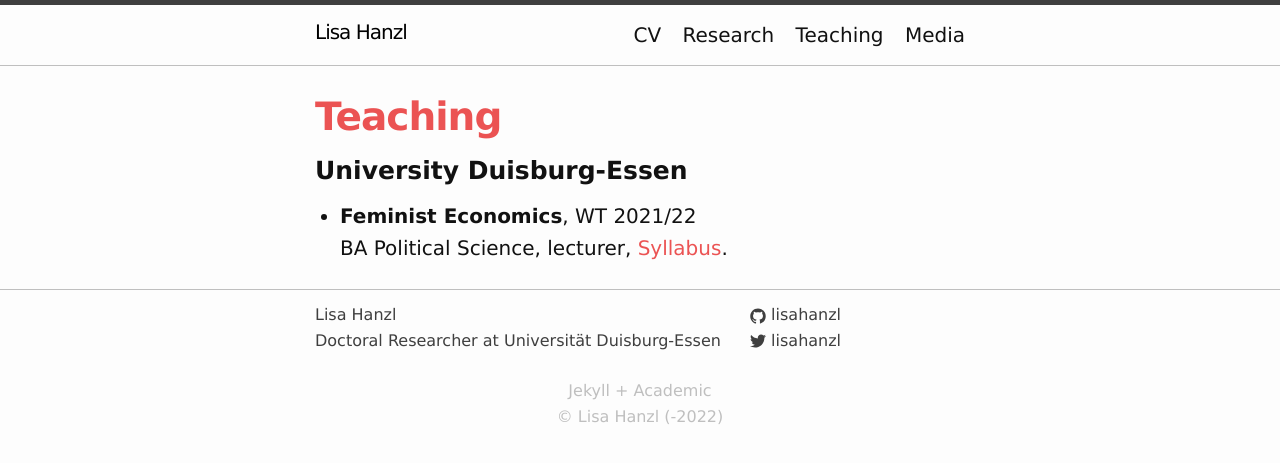
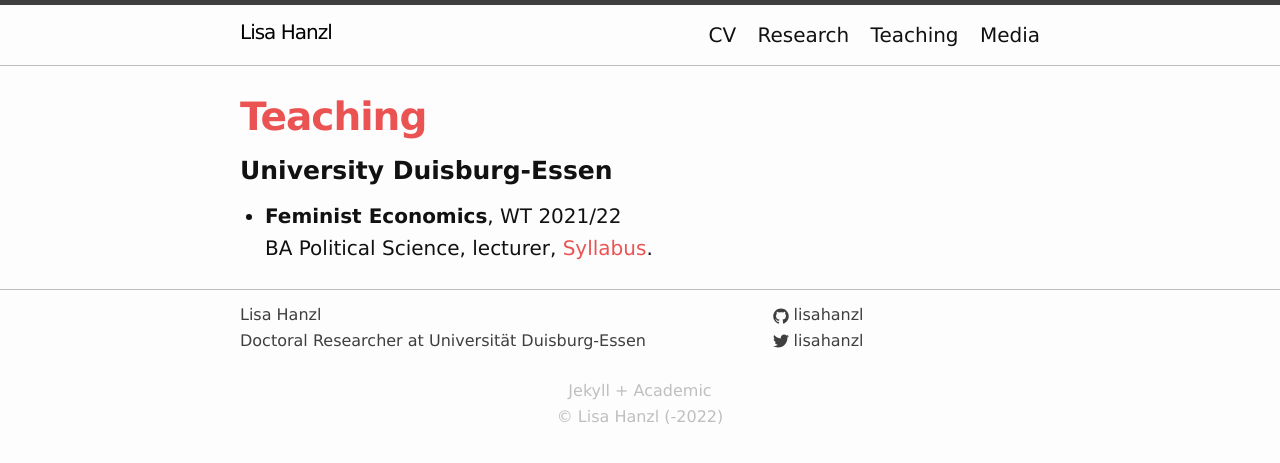
Before and after one commit to lisahanzl/lisahanzl.github.io, a Jekyll site: the page built from 02_teaching.md, in a window 1280 px wide. Shown: the top 463 px of the page. Built offline with Jekyll 4.4.1, drawn with Linux system fonts in a browser that asks for light colours.

Commit message:
Update academic.scss

```diff
--- a/_sass/academic.scss
+++ b/_sass/academic.scss
@@ -98,10 +98,10 @@ $grey-color-lighter: lighten($grey-color, 90%) !default;
 $grey-color-dark:  darken($grey-color, 25%) !default;
 
 // Width of the content area
-$content-width:    700px;
+$content-width:    850px;
 
 $on-palm:          600px !default;
-$on-laptop:        800px !default;
+$on-laptop:        850px !default;
 
 // Use media queries like this:
 // @include media-query($on-palm) {
```
